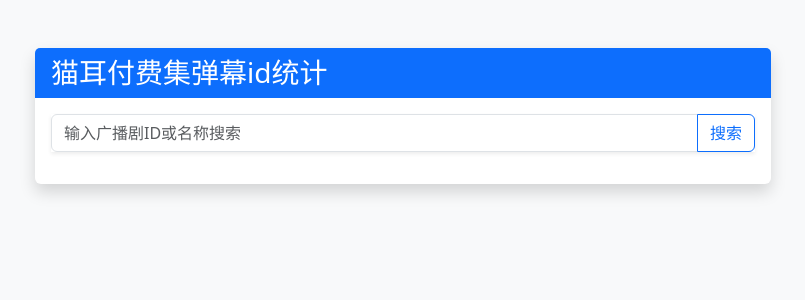
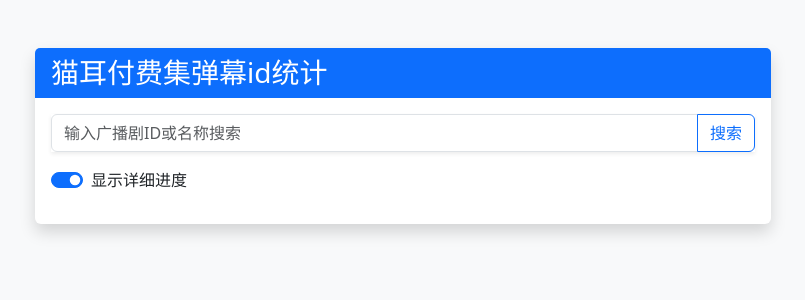
Before and after one commit to lengmianhanbing/missevan-danmaku-stats, a Flask app: page / in a window 1280 px wide. Shown: the top 300 px of the page, without its empty margins (237-1042 px from the left). Run offline with Flask 3, Linux system fonts and the light colour scheme.

Commit message:
Add detailed progress toggle

```diff
--- a/static/script.js
+++ b/static/script.js
@@ -100,7 +100,12 @@
     document.getElementById('status').textContent = '准备开始...';
 
     // 显示加载状态
-    document.getElementById('status').innerHTML = '<div class="text-center"><div class="spinner-border text-primary" role="status"><span class="visually-hidden">Loading...</span></div><p class="mt-2">正在获取弹幕数据...</p></div>';
+    const showDetails = document.getElementById('showDetails').checked;
+    if (showDetails) {
+        document.getElementById('status').innerHTML = '<div class="text-center"><div class="spinner-border text-primary" role="status"><span class="visually-hidden">Loading...</span></div><p class="mt-2">正在获取弹幕数据...</p></div>';
+    } else {
+        document.getElementById('status').innerHTML = '<div class="text-center"><div class="spinner-border text-primary" role="status"><span class="visually-hidden">Loading...</span></div><p class="mt-2">正在统计中...</p></div>';
+    }
 
     // 发送请求开始爬取
     fetch('/api/start_crawl', {
@@ -179,11 +184,24 @@
 function updateProgress(data) {
     const progress = (data.current / data.total) * 100;
     document.getElementById('progressBar').style.width = `${progress}%`;
-    document.getElementById('status').textContent = `进度：${data.current}/${data.total} - ${data.message}`;
+
+    const showDetails = document.getElementById('showDetails').checked;
+    if (showDetails) {
+        document.getElementById('status').textContent = `进度：${data.current}/${data.total} - ${data.message}`;
+    } else {
+        document.getElementById('status').textContent = `进度：${data.current}/${data.total}`;
+    }
 }
 
 function addLog(type, message) {
     const log = document.getElementById('log');
+    const showDetails = document.getElementById('showDetails').checked;
+
+    // 如果是info类型的消息且不显示详细进度，则跳过
+    if (type === 'info' && !showDetails) {
+        return;
+    }
+
     const entry = document.createElement('div');
     entry.className = `alert alert-${type === 'error' ? 'danger' : type === 'success' ? 'success' : 'info'} mb-2`;
     entry.textContent = message;
--- a/templates/index.html
+++ b/templates/index.html
@@ -19,6 +19,12 @@
                         <div class="input-group mb-3">
                             <input type="text" id="searchInput" class="form-control" placeholder="输入广播剧ID或名称搜索">
                             <button class="btn btn-outline-primary" type="button" id="searchButton" onclick="searchDrama()">搜索</button>
+                        </div>
+
+                        <!-- 添加详细进度开关 -->
+                        <div class="form-check form-switch mb-3">
+                            <input class="form-check-input" type="checkbox" id="showDetails" checked>
+                            <label class="form-check-label" for="showDetails">显示详细进度</label>
                         </div>
 
                         <!-- 搜索结果列表 -->
```
